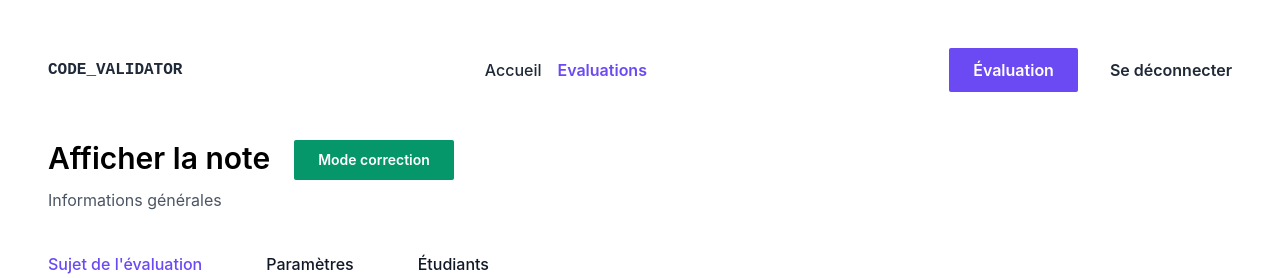
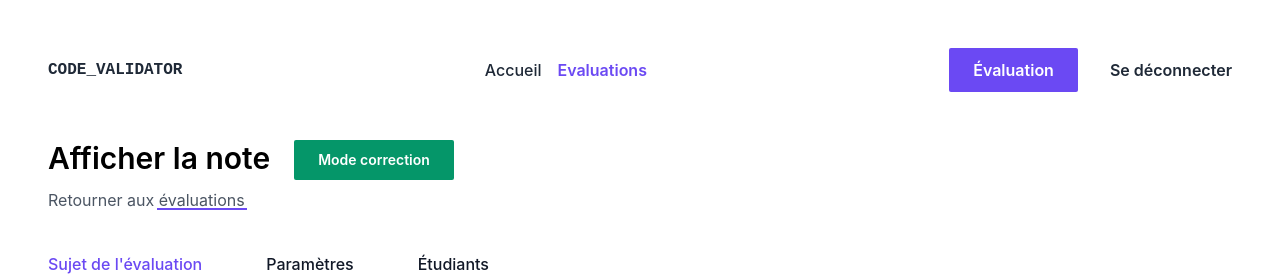
Before and after one commit to ctrl-plus-w/code-validator-client, a Next.js app: page /professor/evaluations/1 in a window 1280 px wide. Shown: the top 278 px of the page. Built offline with nearby package versions, Linux system fonts and the light colour scheme.

Commit message:
Modified a subtitle

```diff
--- a/src/pages/professor/evaluations/[evaluationId]/index.tsx
+++ b/src/pages/professor/evaluations/[evaluationId]/index.tsx
@@ -27,6 +27,7 @@ import { formatDatetime } from '@util/date.util';
 import hljsTheme from '@style/hljs';
 
 import evaluations from '@constant/evaluations';
+import Link from '@element/Link';
 
 // eslint-disable-next-line no-shadow
 enum SUB_MENU {
@@ -146,9 +147,11 @@ const Evaluation: NextPage = () => {
           </Button>
         </Container>
 
-        <Title className="mt-2" level={3}>
-          Informations générales
-        </Title>
+        <Link href="/professor/evaluations" className="mt-2">
+          <Title level={3}>
+            Retourner aux <span className="link-keyword">évaluations</span>
+          </Title>
+        </Link>
 
         <Container className="gap-16 mt-10 mb-6" row>
           {Object.values(SUB_MENU).map((name) => (
```
